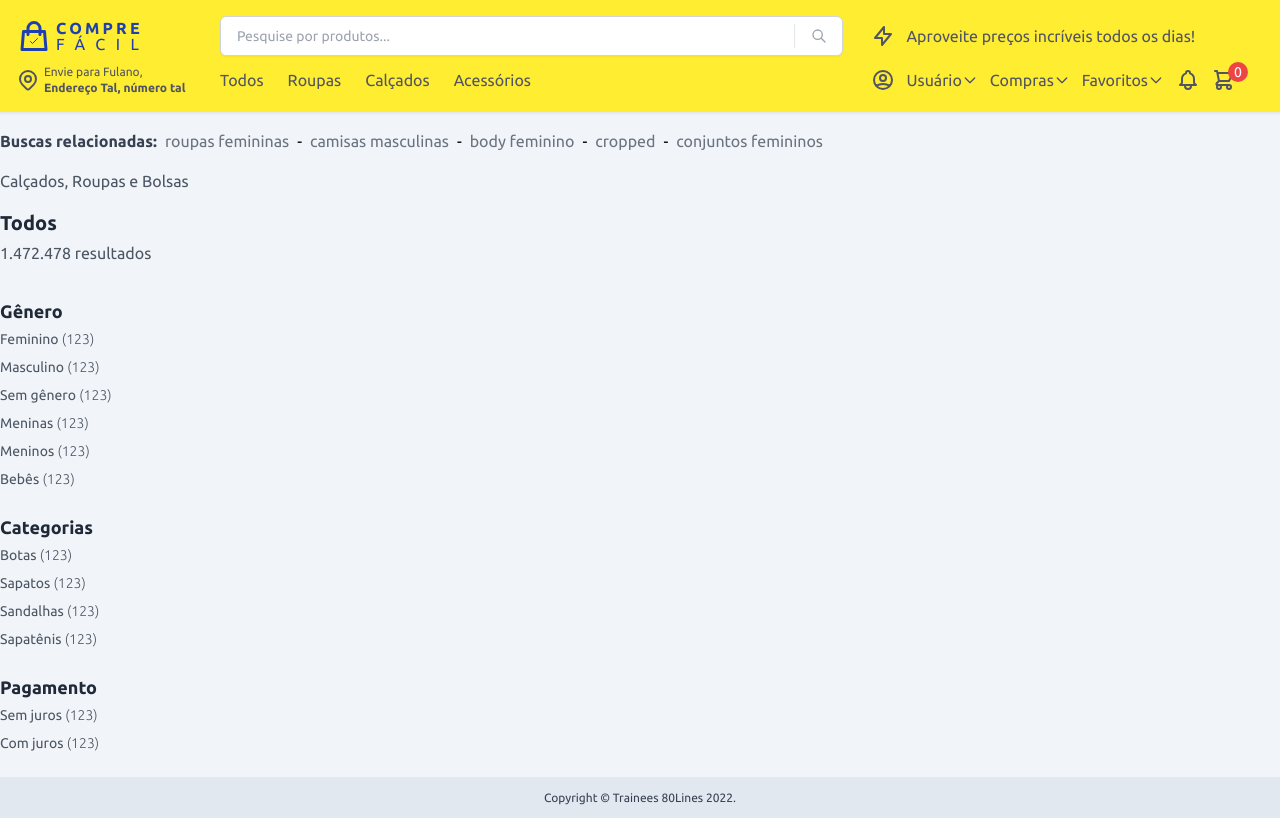
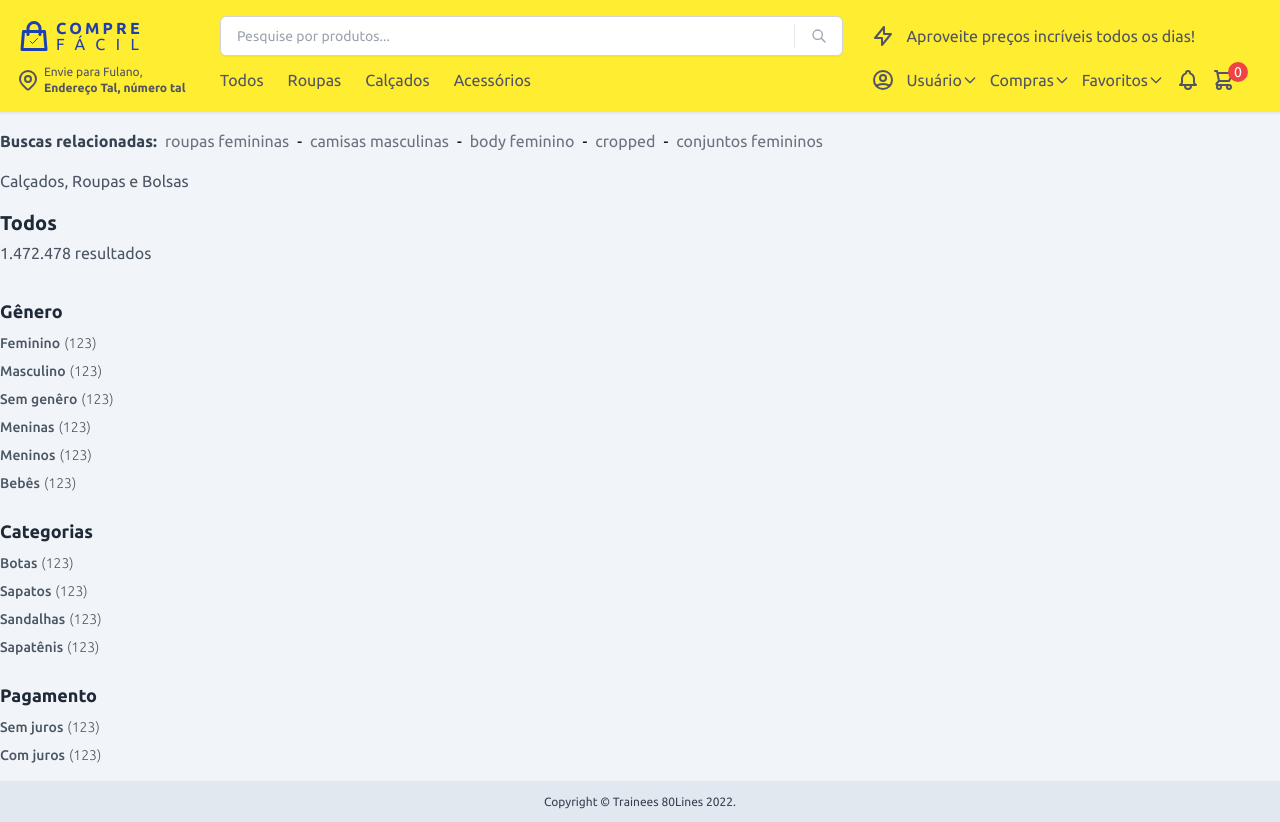
Before and after one commit to leandroepr/trainees-ecommerce-2022, a Next.js app: page /produtos in a window 1280 px wide. Built offline with nearby package versions, Linux system fonts and the light colour scheme; data requests are answered from the project's data file; what react-toast-notifications would draw is missing.

Commit message:
refact: add text component and change font weight

```diff
--- a/src/features/category/components/category-lateral-menu-layout/category-lateral-menu-layout.tsx
+++ b/src/features/category/components/category-lateral-menu-layout/category-lateral-menu-layout.tsx
@@ -1,4 +1,4 @@
-import { Column } from 'components/toolkit'
+import { Column, Row, Text } from 'components/toolkit'
 import { classNames } from 'core/helpers/class-names'
 import StockNumber from './stock-number'
 
@@ -12,68 +12,90 @@ const CategoryLateralMenuLayout: React.FC<CategoryLateralMenuLayoutProps> = ({
   return (
     <div className={classNames('text-gray-600 min-w-fit pr-5', className)}>
       <Column className="space-y-4 pb-8">
-        <div>Calçados, Roupas e Bolsas</div>
+        <Text as="h2">Calçados, Roupas e Bolsas</Text>
 
-        <section>
-          <div className="font-bold text-xl pb-1 text-gray-800">Todos</div>
-          <div>1.472.478 resultados</div>
-        </section>
+        <Column>
+          <Text className="font-bold text-xl pb-1 text-gray-800">Todos</Text>
+          <Text>1.472.478 resultados</Text>
+        </Column>
       </Column>
 
       <Column className="space-y-6">
-        <section>
-          <div className="font-bold text-lg pb-1 text-gray-800">Gênero</div>
+        <Column>
+          <Text className="font-bold text-lg pb-2 text-gray-800">Gênero</Text>
           <div className="text-sm space-y-2">
-            <div>
-              Feminino <StockNumber />
-            </div>
-            <div>
-              Masculino <StockNumber />
-            </div>
-            <div>
-              Sem gênero <StockNumber />
-            </div>
-            <div>
-              Meninas <StockNumber />
-            </div>
-            <div>
-              Meninos <StockNumber />
-            </div>
-            <div>
-              Bebês <StockNumber />
-            </div>
+            <Row className="space-x-1">
+              <Text className="font-medium">Feminino</Text>
+              <StockNumber />
+            </Row>
+
+            <Row className="space-x-1">
+              <Text className="font-medium">Masculino</Text>
+              <StockNumber />
+            </Row>
+
+            <Row className="space-x-1">
+              <Text className="font-medium">Sem genêro</Text>
+              <StockNumber />
+            </Row>
+
+            <Row className="space-x-1">
+              <Text className="font-medium">Meninas</Text>
+              <StockNumber />
+            </Row>
+
+            <Row className="space-x-1">
+              <Text className="font-medium">Meninos</Text>
+              <StockNumber />
+            </Row>
+
+            <Row className="space-x-1">
+              <Text className="font-medium">Bebês</Text>
+              <StockNumber />
+            </Row>
           </div>
-        </section>
+        </Column>
 
-        <section>
-          <div className="font-bold text-lg pb-1 text-gray-800">Categorias</div>
+        <Column>
+          <Text className="font-bold text-lg pb-2 text-gray-800">
+            Categorias
+          </Text>
           <div className="text-sm space-y-2">
-            <div>
-              Botas <StockNumber />
-            </div>
-            <div>
-              Sapatos <StockNumber />
-            </div>
-            <div>
-              Sandalhas <StockNumber />
-            </div>
-            <div>
-              Sapatênis <StockNumber />
-            </div>
+            <Row className="space-x-1">
+              <Text className="font-medium">Botas</Text>
+              <StockNumber />
+            </Row>
+
+            <Row className="space-x-1">
+              <Text className="font-medium">Sapatos</Text>
+              <StockNumber />
+            </Row>
+
+            <Row className="space-x-1">
+              <Text className="font-medium">Sandalhas</Text>
+              <StockNumber />
+            </Row>
+
+            <Row className="space-x-1">
+              <Text className="font-medium">Sapatênis</Text>
+              <StockNumber />
+            </Row>
           </div>
-        </section>
+        </Column>
 
-        <section>
-          <div className="font-bold text-lg pb-1 text-gray-800">Pagamento</div>
+        <Column>
+          <div className="font-bold text-lg pb-2 text-gray-800">Pagamento</div>
           <div className="text-sm space-y-2">
-            <div>
-              Sem juros <StockNumber />
-            </div>
-            <div className="pb-2">
-              Com juros <StockNumber />
-            </div>
+            <Row className="space-x-1">
+              <Text className="font-medium">Sem juros</Text>
+              <StockNumber />
+            </Row>
+            <Row className="space-x-1">
+              <Text className="font-medium">Com juros</Text>
+              <StockNumber />
+            </Row>
           </div>
-        </section>
+        </Column>
       </Column>
     </div>
   )
--- a/src/features/category/components/category-lateral-menu-layout/stock-number.tsx
+++ b/src/features/category/components/category-lateral-menu-layout/stock-number.tsx
@@ -1,5 +1,7 @@
+import { Text } from 'components/toolkit'
+
 const StockNumber = () => {
-  return <span className="font-light">(123)</span>
+  return <Text className="font-light">(123)</Text>
 }
 
 export default StockNumber
```
